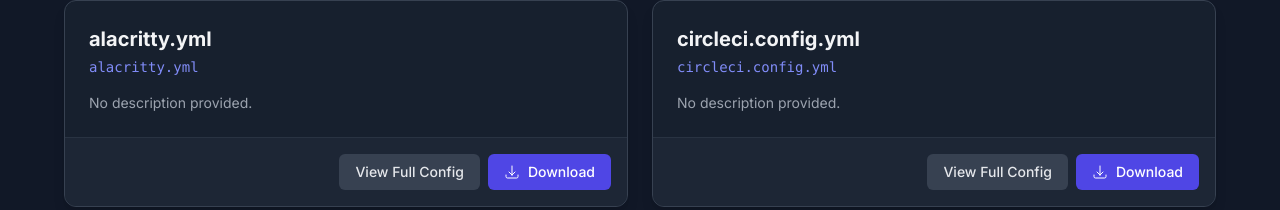
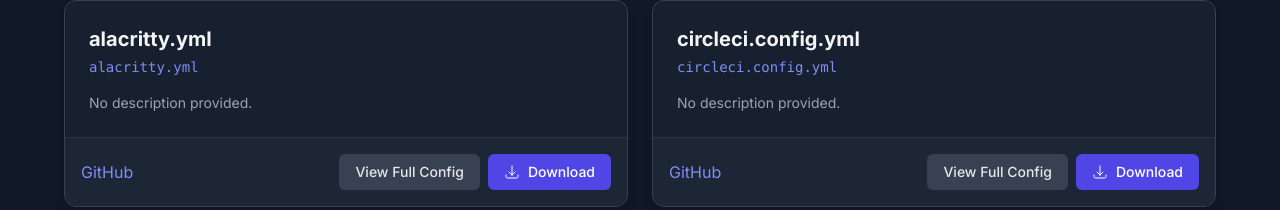
Before and after one commit to Theblackcat98/SkipTheDocs, a React (Vite) app: page / in a window 1280 px wide. Shown: the part 742-952 px from the top of the page. Built offline with nearby package versions, Linux system fonts and the light colour scheme.

Commit message:
gh link in confcard

```diff
--- a/components/ConfigCard.tsx
+++ b/components/ConfigCard.tsx
@@ -20,7 +20,11 @@
           {shortDescription}
         </p>
       </div>
-      <div className="p-4 bg-gray-800/80 border-t border-gray-700/50 flex items-center justify-end gap-2 flex-shrink-0">
+      <div className="p-4 bg-gray-800/80 border-t border-gray-700/50 flex items-center justify-between gap-2 flex-shrink-0">
+        <a href={config.repositoryUrl} target="_blank" rel="noopener noreferrer" className="text-indigo-400 hover:underline">
+          GitHub
+        </a>
+        <div className="flex items-center gap-2">
           <button
         onClick={() => onView(config)}
         className="px-4 py-2 text-sm font-medium text-gray-200 bg-gray-700 rounded-md hover:bg-gray-600 transition-colors"
@@ -36,6 +40,7 @@
           </button>
         </div>
       </div>
+    </div>
   );
 };
 
```
Lines whose indentation alone changed are shown as unchanged.
